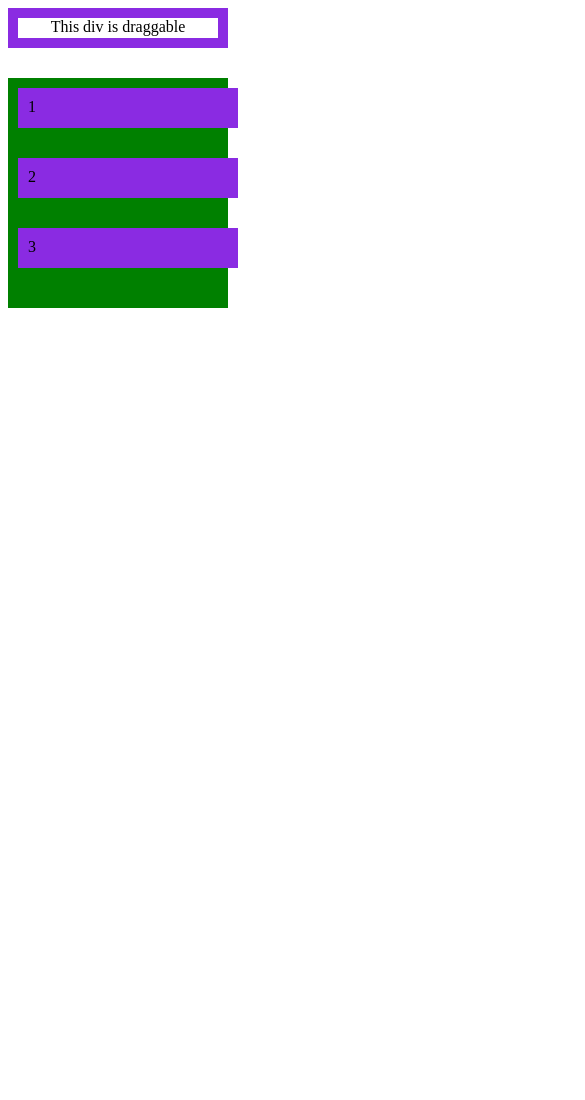
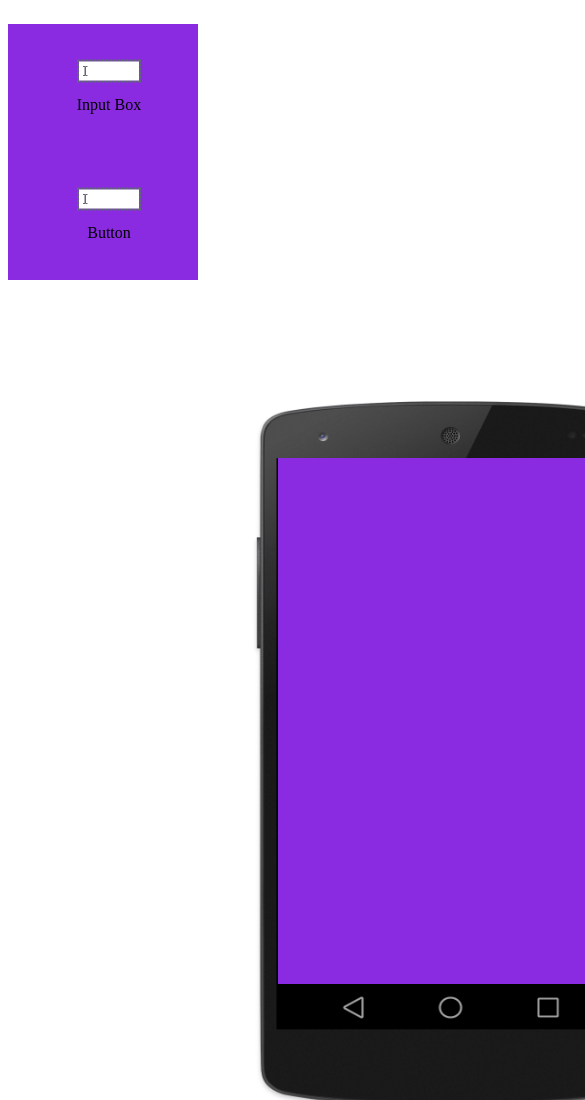
Before and after one commit to shindekaps/IonicBuilder, a plain HTML site: page index.html in a window 390 px wide. Shown: the top 1100 px of the page, 585 px wide, since content can reach past the window. Before the commit the page ends 844 px from the top, so only its background shows below. Drawn offline with Linux system fonts and the light colour scheme.

Commit message:
Added GUI for mobile and actual element test

```diff
--- a/index.html
+++ b/index.html
@@ -3,16 +3,6 @@
 
 <head>
 </head>
-<div class="dropzone">
-    <div id="draggable" draggable="true">
-        This div is draggable
-    </div>
-</div>
-<div class="dropzone" id="parent">
-    <div class="dropzone" draggable="true">1</div>
-    <div class="dropzone" draggable="true">2</div>
-    <div class="dropzone" draggable="true">3</div>
-</div>
 
 <style>
     #draggable {
@@ -30,20 +20,128 @@
         padding: 10px;
     }
 
+    .draggableComponents {
+        width: 150px;
+        height: 100%;
+        background: blueviolet;
+        float: left;
+    }
+
     #parent {
-        height: auto;
-        background: green;
+        height: 506px;
+        width: 320px;
+        transform: scale3d(1, 1, 1);
+        transition: 0.25s ease-out;
+        transform-origin: center top 0px;
+        margin-top: 57.0576px;
+        margin-left: 135px;
+    }
+
+    .android {
+        height: 713.22px;
+        width: 615px;
+        overflow: hidden;
+        transition: 0.25s ease-out;
+        margin-top: 105px;
+        margin-bottom: 110px;
+        margin-left: 0px;
+        background-image: url(assests/android-skin.png);
+        background-repeat: no-repeat;
+        background-position: 50% 0px;
+        background-size: 399.134px 713.22px;
+        margin-left: 135px;
+        float: left;
+    }
+
+    .icon::before {
+        background: no-repeat transparent center top url(assests/components-sprite.png);
+        background-size: 90px;
+        width: 90px;
+        height: 50px;
+        left: 0;
+        content: '';
+        position: absolute;
+        transition-property: opacity, transform;
+        transform: scale3d(1, 1, 1);
+        transition-duration: .25s;
+        transition-timing-function: linear, cubic-bezier(0.33, 2, 0.66, 1);
+    }
+
+    .input::before {
+        background-position-y: -500px;
+    }
+
+    ul li .component-content {
+        text-align: center;
+        vertical-align: middle;
+        position: relative;
+    }
+
+    a .icon {
+        width: 90px;
+        height: 50px;
+        display: block;
+        margin: 22px auto 0;
+        position: relative;
+    }
+
+    ul li a span+span {
+        display: block;
+        position: absolute;
+        bottom: -17px;
+        left: 0;
+        width: 100%;
+        text-align: center;
+        line-height: 17px;
+    }
+
+    ul li {
+        max-width: 122px;
+        width: 122px;
+        height: 106px;
+        margin-right: 2px;
+        list-style: none;
+        line-height: 96px;
+        margin-left: 0;
+        position: relative;
     }
 </style>
 
+<body>
+    <ul class="draggableComponents">
+        <li draggable="true" data-type="input">
+            <a>
+                <div class="component-content">
+                    <span class="icon input"></span>
+                    <span>Input Box</span>
+                </div>
+            </a>
+        </li>
+        <li draggable="true" data-type="button">
+            <a>
+                <div class="component-content">
+                    <span class="icon input"></span>
+                    <span>Button</span>
+                </div>
+            </a>
+        </li>
+
+    </ul>
+    <div class="android">
+        <div class="dropzone" id="parent">
+
+        </div>
+    </div>
+
     <script>
         var dragged;
-    var points;
-    document.addEventListener("mousemove", function(event) {
-            points = event.pageY;
-
-        }, false)
         /* events fired on the draggable target */
+        var componentType = "";
+        var currentElement = "";
+        var component = {
+            "input": "<div  draggable='true'><input type='text'></div>",
+            "button": "<div draggable='true'><button>Button</button></div>"
+        }
         document.addEventListener("drag", function(event) {
             var darggable = event.target;
         }, false);
@@ -54,12 +152,14 @@
             // var dragged = event.target.cloneNode(true);
             // event.target.parentNode.appendChild(dragged);
             // make it half transparent
+            componentType = "";
+            componentType = dragged.getAttribute("data-type");
+            currentElement = component[componentType];
             event.target.style.opacity = .5;
         }, false);
 
         document.addEventListener("dragend", function(event) {
             // reset the transparency
-
             event.target.style.opacity = "";
         }, false);
 
@@ -103,12 +203,18 @@
                 if (childs.length > 0) {
                     pos = checkDropPosition(dragged, childs);
                 }
+                var ele;
+                if (componentType) {
+                    ele = createElement(currentElement);
+                } else {
+                    ele = dragged;
+                }
 
                 console.log(pos);
                 if (pos >= 0) {
-                parentNode.insertBefore(dragged, event.target.children[pos]);
+                    parentNode.insertBefore(ele, event.target.children[pos]);
                 } else {
-                event.target.appendChild(dragged);
+                    event.target.appendChild(ele);
                 }
 
             }
@@ -135,6 +241,12 @@
             console.log(pointY, bottom);
             return pointY < bottom ? true : false;
         }
+        var createElement = function(string) {
+            var temp = document.createElement('div');
+            temp.innerHTML = string;
+            var htmlObject = temp.firstChild;
+            return htmlObject;
+        }
     </script>
 
 </body>
```
Also changed, not shown: assests/android-skin.png (added), assests/components-sprite.png (added). Lines whose indentation alone changed are shown as unchanged.
